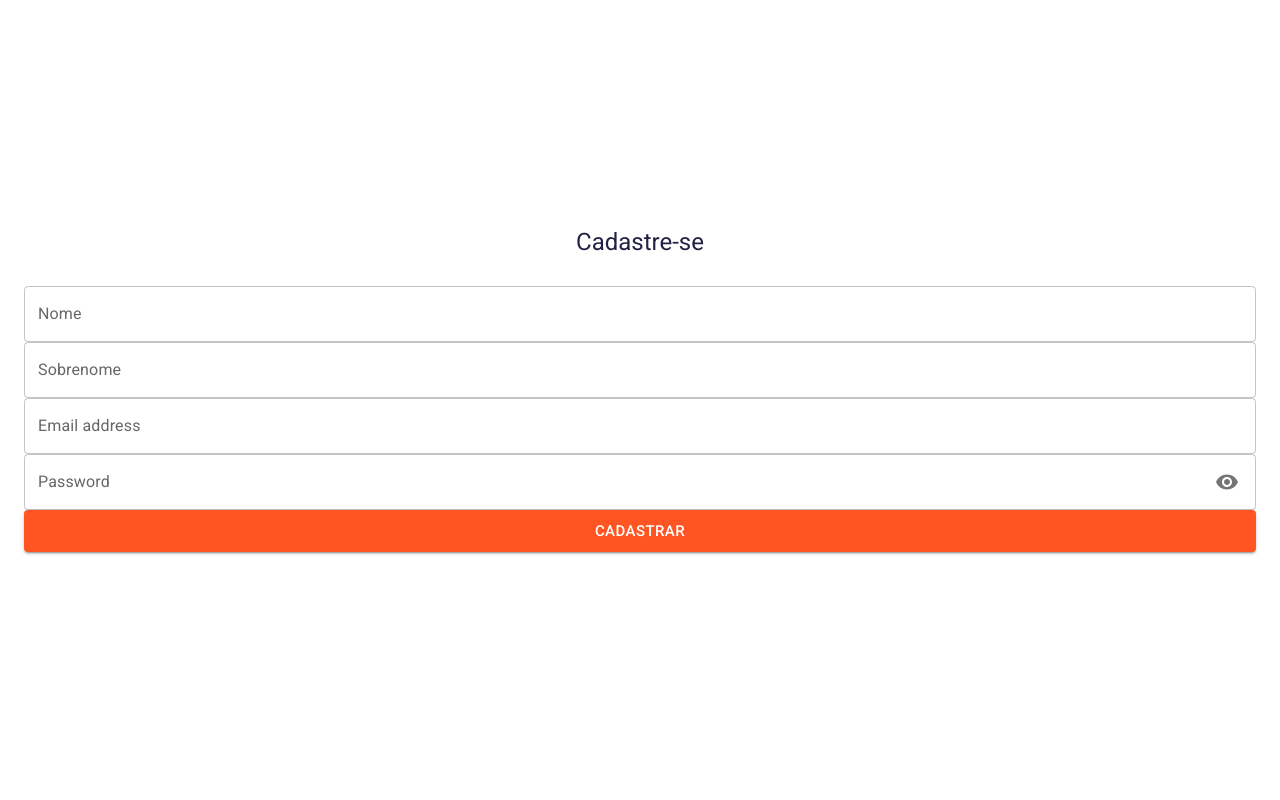
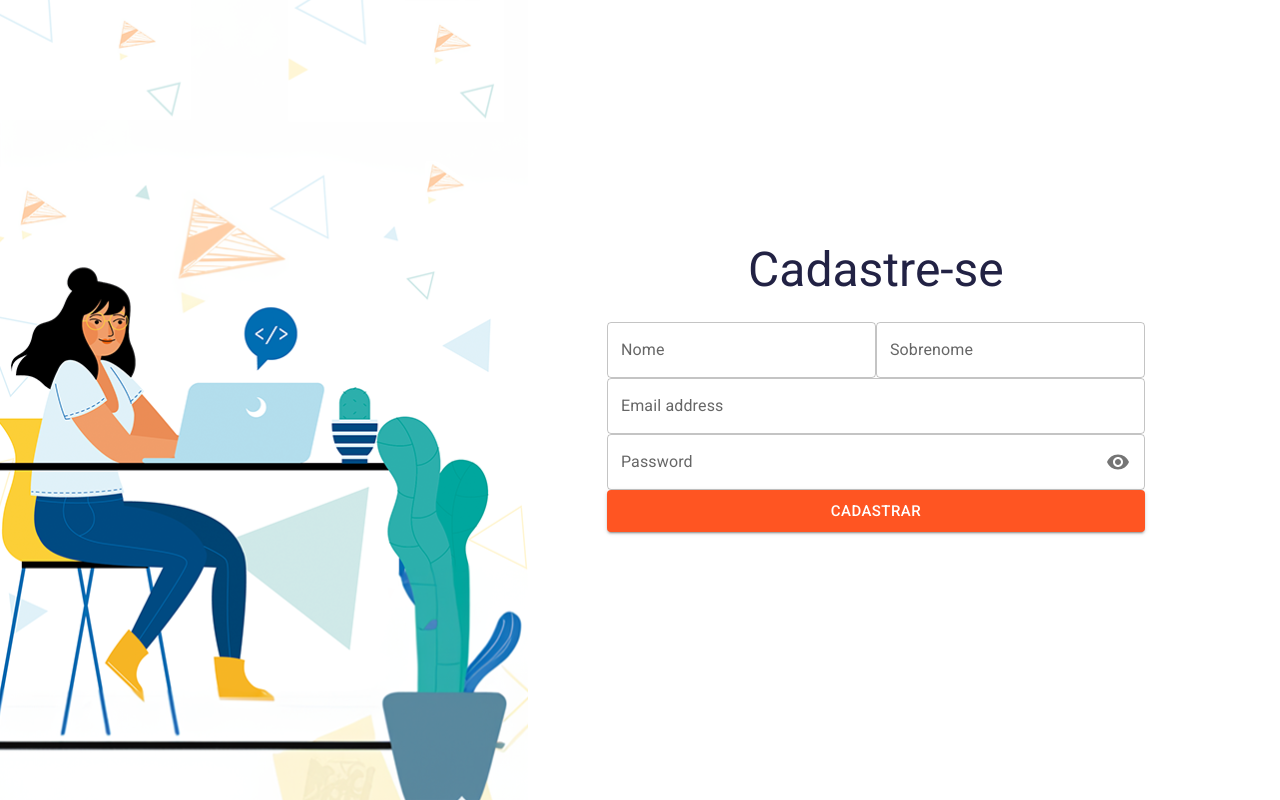
Before and after one commit to lufedev/orange-portfolio, a Next.js app in the folder my-app/: page /register in a window 1280 px wide. Built offline with nearby package versions, Linux system fonts and the light colour scheme.

Commit message:
responsive design

```diff
--- a/my-app/src/app/components/LoginForm.tsx
+++ b/my-app/src/app/components/LoginForm.tsx
@@ -107,7 +107,7 @@ export default function LoginForm() {
   }
   return (
     <div className="flex flex-col">
-      <p className="my-8 subtitle-1 text-color-neutral-110">
+      <p className="my-8 subtitle-1 text-color-neutral-110 md:h5">
         Faça login com email
       </p>
       <ThemeProvider theme={TextFieldTheme}>
--- a/my-app/src/app/components/RegisterForm.tsx
+++ b/my-app/src/app/components/RegisterForm.tsx
@@ -128,12 +128,13 @@ export default function RegisterForm() {
   return (
     <div className="flex flex-col">
       <ThemeProvider theme={TextFieldTheme}>
+        <div className="block md:flex">
           <TextField
             name="name"
             label="Nome"
             variant="outlined"
             size="medium"
-          className="mb-4"
+            className="mb-4 w-full md:w-[50%] md:mr-[1.13rem]"
             type="text"
             onChange={handleRegisterChange}
             error={error.name.status}
@@ -144,12 +145,13 @@ export default function RegisterForm() {
             label="Sobrenome"
             variant="outlined"
             size="medium"
-          className="mb-4"
+            className="mb-4 w-full md:w-[50%]"
             type="text"
             onChange={handleRegisterChange}
             error={error.surname.status}
             helperText={error.surname.message}
           />
+        </div>
         <TextField
           name="email"
           label="Email address"
--- a/my-app/src/app/login/page.tsx
+++ b/my-app/src/app/login/page.tsx
@@ -3,6 +3,8 @@ import LoginForm from '../components/LoginForm'
 import { options } from '../api/auth/[...nextauth]/options'
 import { getServerSession } from 'next-auth/next'
 import { redirect } from 'next/navigation'
+import Image from 'next/image'
+import imgLogin from '../assets/img/img-login.svg'
 
 export default async function Login() {
   const session = await getServerSession(options)
@@ -11,13 +13,22 @@ export default async function Login() {
   }
 
   return (
-    <div className="flex flex-col justify-center h-lvh">
-      <h5 className="h5 text-color-principal-90 text-center mb-8">
-        Entre no Orange Portfólio
-      </h5>
-      <GoogleLogin />
-      <div className="px-6">
-        <LoginForm />
+    <div className="flex items-center justify-between h-screen">
+      <Image
+        src={imgLogin}
+        alt=""
+        width={525}
+        height={832}
+        className="hidden md:block relative bottom-0 left-0 h-full w-auto"
+      />
+      <div className="w-full px-6 md:pr-[8.44rem] md:pl-[6.44rem]">
+        <h5 className="h5 text-color-principal-90 text-center mb-8 md:h3">
+          Entre no Orange Portfólio
+        </h5>
+        <div>
+          <GoogleLogin />
+          <LoginForm />
+        </div>
       </div>
     </div>
   )
--- a/my-app/src/app/register/page.tsx
+++ b/my-app/src/app/register/page.tsx
@@ -1,13 +1,21 @@
 import RegisterForm from '../components/RegisterForm'
+import Image from 'next/image'
+import imgRegister from '../assets/img/img-cadastro.svg'
 
 export default function Register() {
   return (
-    <div className="flex flex-col justify-center h-lvh">
-      <h5 className="h5 text-color-principal-90 text-center mb-8">
-        Cadastre-se
-      </h5>
-      <div className="px-6">
-        <RegisterForm />
+    <div className="flex items-center justify-between h-screen">
+      <Image
+        src={imgRegister}
+        className="hidden md:block relative bottom-0 left-0 h-full w-auto"
+      />
+      <div className="px-6 w-full md:pr-[8.44rem] md:pl-[4.94rem]">
+        <h5 className="h5 text-color-principal-90 text-center mb-8 md:h3">
+          Cadastre-se
+        </h5>
+        <div>
+          <RegisterForm />
+        </div>
       </div>
     </div>
   )
```
Also changed, not shown: my-app/src/app/assets/img/img-cadastro.svg (added), my-app/src/app/assets/img/img-login.svg (added). Lines whose indentation alone changed are shown as unchanged.
